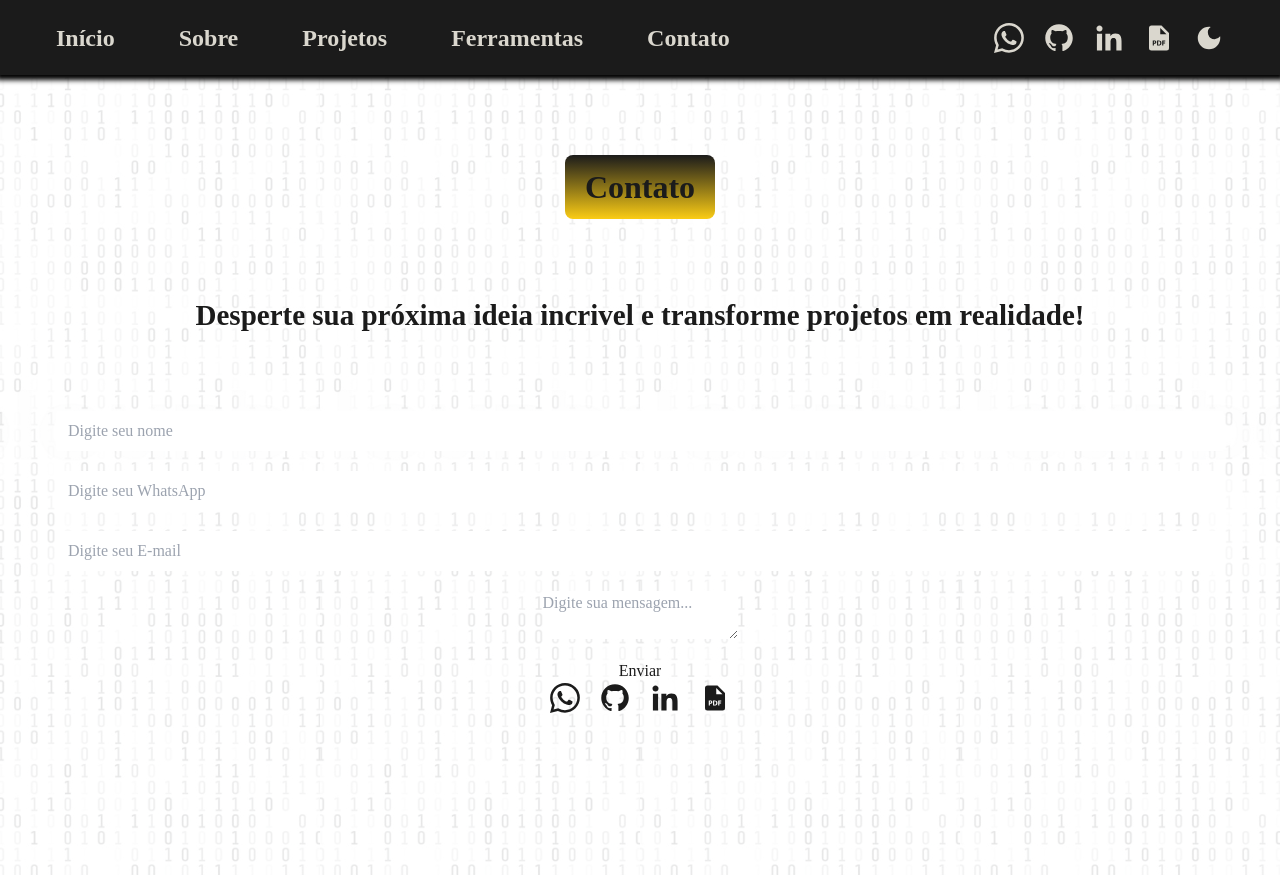
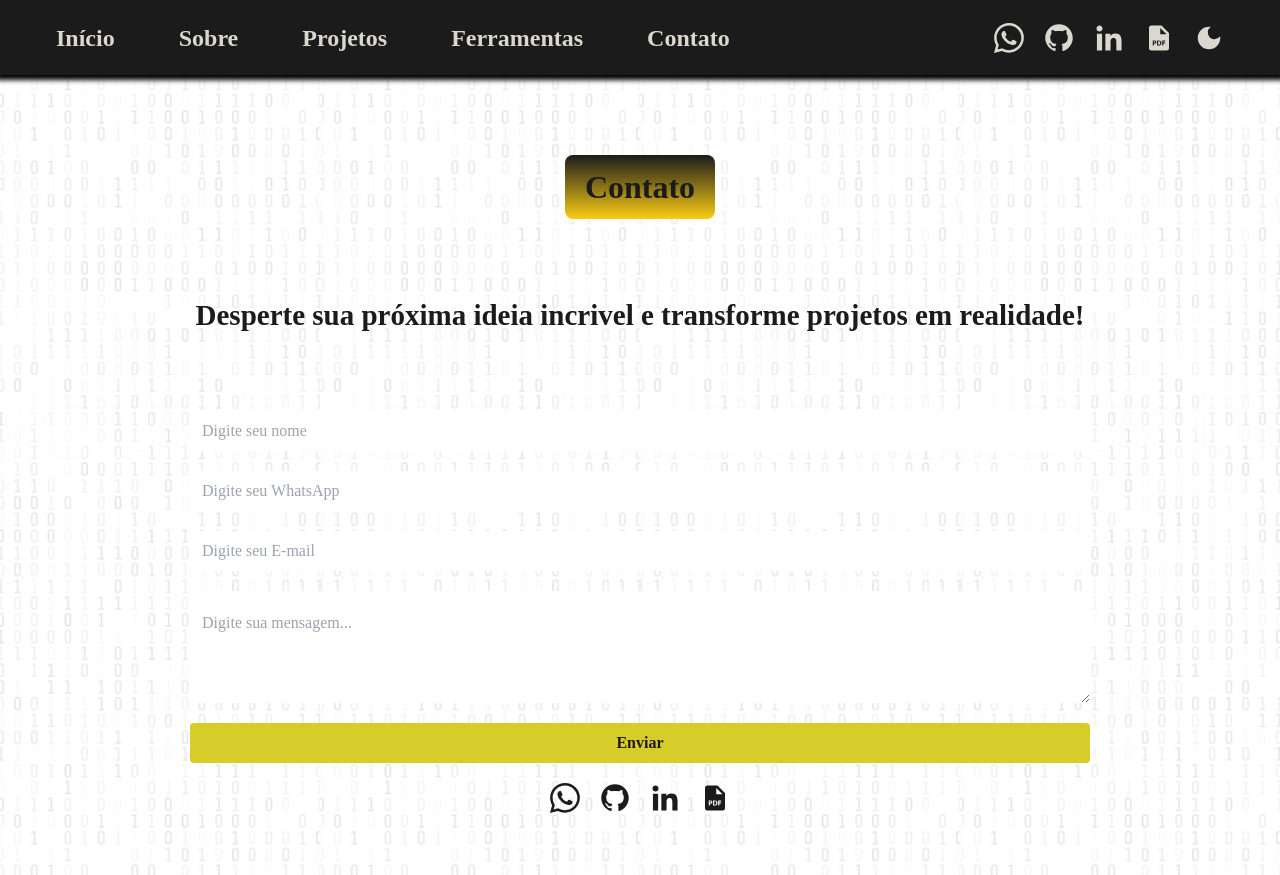
Before and after one commit to Geraldopereirads/portfolio-frontend, a Next.js app: page /contact in a window 1280 px wide. Built offline with nearby package versions, Linux system fonts and the light colour scheme.

Commit message:
style: finish style contact page

```diff
--- a/src/pages/contact.tsx
+++ b/src/pages/contact.tsx
@@ -58,7 +58,7 @@ const Contact: NextPage = () => {
           Desperte sua próxima ideia incrivel e transforme projetos em
           realidade!
         </h2>
-        <form onSubmit={sendEmail} className="flexCol justify-center gap-5 w-[100%]">
+        <form onSubmit={sendEmail} className="flexCol justify-center gap-5 w-full max-w-[900px]">
           <input
             type="text"
             placeholder="Digite seu nome"
@@ -84,8 +84,9 @@ const Contact: NextPage = () => {
             placeholder="Digite sua mensagem..."
             onChange={(e) => setMessage(e.target.value)}
             value={message}
+            className="h-28 w-[100%] rounded pt-5 pl-3"
           ></textarea>
-          <input type="submit" value="Enviar" className="cursor-pointer" />
+          <input type="submit" value="Enviar" className=" mb-5 font-black h-10 rounded cursor-pointer bg-primary text-textD w-full max-w-[900px]" />
         </form>
         <section className="flex flex-row gap-4 lg:gap-5 2xl:gap-8">
           <Link
--- a/src/styles/globals.css
+++ b/src/styles/globals.css
@@ -63,7 +63,7 @@
     }
 
     .ContactInputs {
-        @apply w-[100%] rounded h-10 pl-3
+        @apply w-full rounded h-10 pl-3 max-w-[900px]
     }
 
     @layer base {
```
